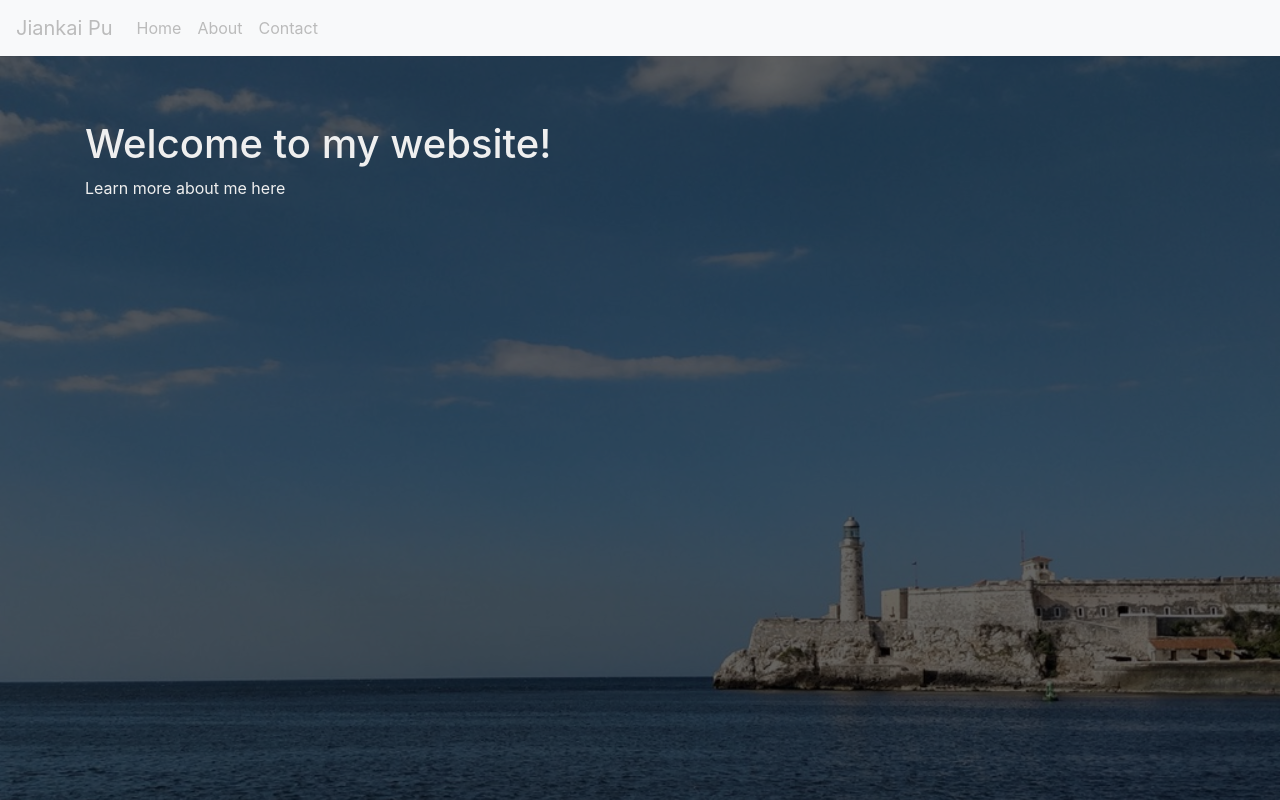
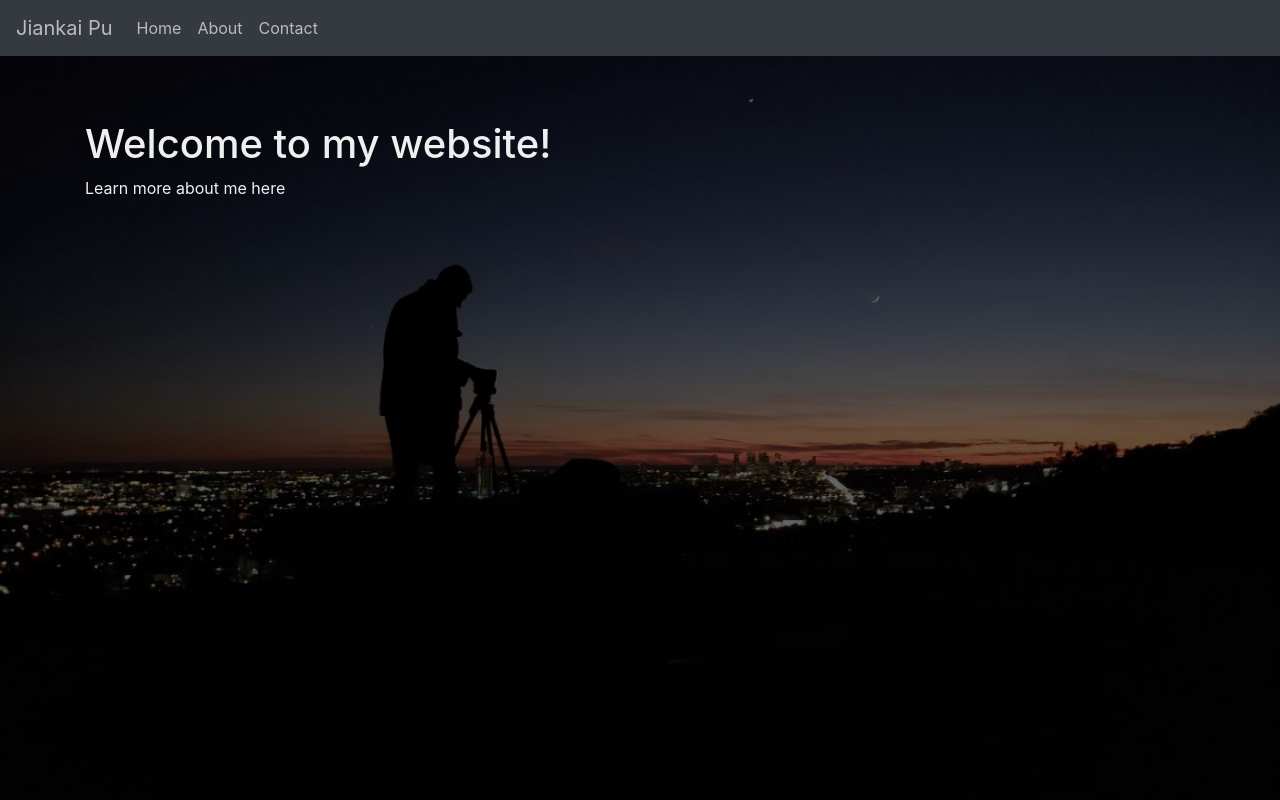
Before and after one commit to kevinpjk/website, a React (Create React App) app: page / in a window 1280 px wide. Shown: the top 800 px of the page. Built offline with nearby package versions, Linux system fonts and the light colour scheme.

Commit message:
Changed background

```diff
--- a/src/components/Jumbotron.js
+++ b/src/components/Jumbotron.js
@@ -8,7 +8,7 @@
         background: url(${img}) no-repeat fixed bottom;
         background-size: cover;
         color: #efefef;
-        height: 2000px;
+        height: 800px;
         position: relative;
         z-index: -3;
     }
--- a/src/components/NavBar.js
+++ b/src/components/NavBar.js
@@ -4,7 +4,7 @@
 
 const Styles = styled.div `
     .navbar {
-        background-color: #222;
+        background: transparent;
     }
 
     .navbar-brand, .navbar-nav .nav-link {
@@ -18,7 +18,7 @@
 
 export const NavBar = () => (
     <Styles>
-        <Navbar bg="light" variant="light" expand="lg">
+        <Navbar bg="dark" variant="dark" expand="lg">
             <Navbar.Brand href="/website/#">Jiankai Pu</Navbar.Brand>
             <Navbar.Toggle aria-controls="basic-navbar-nav" />
             <Navbar.Collapse id="basic-navbar-nav">
```
Also changed, not shown: src/assets/background.jpeg, src/assets/background2.jpeg (added).
